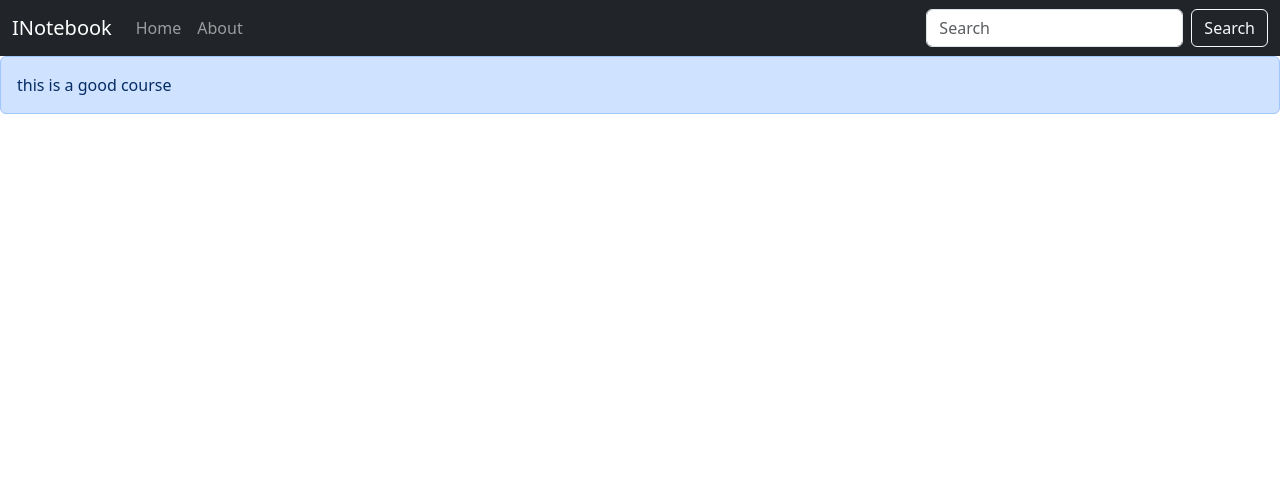
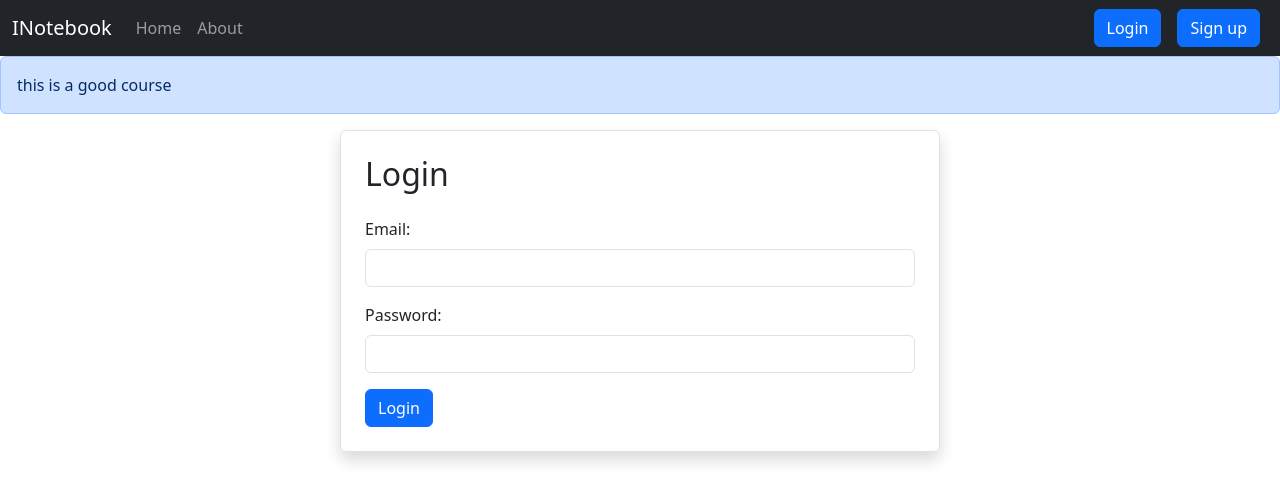
Before and after one commit to JawadAhmad-cloud/Mern-por, a React (Vite) app in the folder frontend/: page /login in a window 1280 px wide. Shown: the top 502 px of the page. Built offline with nearby package versions, Linux system fonts and the light colour scheme.

Commit message:
feat: implement Login and Signup components for user authentication

```diff
--- a/frontend/src/App.jsx
+++ b/frontend/src/App.jsx
@@ -7,6 +7,8 @@ import About from "./components/About";
 // Import the NoteState context provider
 import NoteState from "./context/notes/NoteState";
 import Alert from "./components/Alert";
+import Login from "./components/Login";
+import Signup from "./components/Signup";
 
 // Main App component
 const App = () => {
@@ -26,6 +28,9 @@ const App = () => {
               <Route path="/" element={<Home />} />
               {/* About page route */}
               <Route path="/about" element={<About />} />
+              {/* Login and Signup routes */}
+              <Route path="/login" element={<Login />} />
+              <Route path="/signup" element={<Signup />} />
             </Routes>
           </div>
         </Router>
--- /dev/null
+++ b/frontend/src/components/Login.jsx
@@ -0,0 +1,74 @@
+import { useState } from "react";
+import { useNavigate } from "react-router-dom";
+
+const Login = () => {
+  const [email, setEmail] = useState("");
+  const [password, setPassword] = useState("");
+  const navigate = useNavigate();
+
+  const handleSubmit = async (e) => {
+    e.preventDefault();
+    const response = await fetch("http://localhost:5000/api/auth/login", {
+      method: "POST",
+      headers: {
+        "Content-Type": "application/json",
+      },
+      body: JSON.stringify({ email, password }),
+    });
+
+    const json = await response.json();
+    if (json.success) {
+      // Save the auth token and redirect
+      localStorage.setItem("token", json.authToken);
+      navigate("/"); // Use navigate instead of history.push
+    } else {
+      alert("Invalid credentials");
+    }
+  };
+
+  return (
+    <div className="login-container d-flex justify-content-center align-items-center">
+      <form
+        onSubmit={handleSubmit}
+        className="border p-4 rounded shadow"
+        style={{
+          maxWidth: "600px",
+          width: "100%",
+        }}
+      >
+        <h2 className="mb-4">Login</h2>
+        <div className="mb-3">
+          <label htmlFor="email" className="form-label">
+            Email:
+          </label>
+          <input
+            id="email"
+            type="email"
+            className="form-control"
+            value={email}
+            onChange={(e) => setEmail(e.target.value)}
+            required
+          />
+        </div>
+        <div className="mb-3">
+          <label htmlFor="password" className="form-label">
+            Password:
+          </label>
+          <input
+            id="password"
+            type="password"
+            className="form-control"
+            value={password}
+            onChange={(e) => setPassword(e.target.value)}
+            required
+          />
+        </div>
+        <button type="submit" className="btn btn-primary">
+          Login
+        </button>
+      </form>
+    </div>
+  );
+};
+
+export default Login;
--- a/frontend/src/components/Navbar.jsx
+++ b/frontend/src/components/Navbar.jsx
@@ -45,15 +45,12 @@ const Navbar = () => {
               </li>
             </ul>
             <form className="d-flex" role="search">
-              <input
-                className="form-control me-2"
-                type="search"
-                placeholder="Search"
-                aria-label="Search"
-              />
-              <button className="btn btn-outline-light" type="submit">
-                Search
-              </button>
+              <Link to="/login" className="btn btn-primary mx-2" role="button">
+                Login
+              </Link>
+              <Link to="/signup" className="btn btn-primary mx-2" role="button">
+                Sign up
+              </Link>
             </form>
           </div>
         </div>
--- /dev/null
+++ b/frontend/src/components/Signup.jsx
@@ -0,0 +1,7 @@
+import React from "react";
+
+const Signup = () => {
+  return <div>signup</div>;
+};
+
+export default Signup;
```
Also changed, not shown: 1 other file (tests, documents, lock files or other folders).
